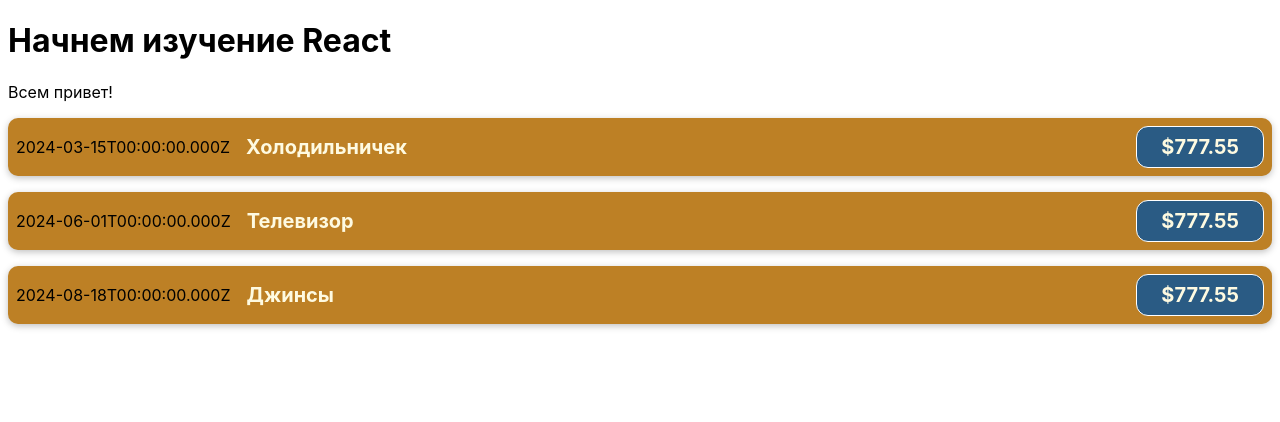
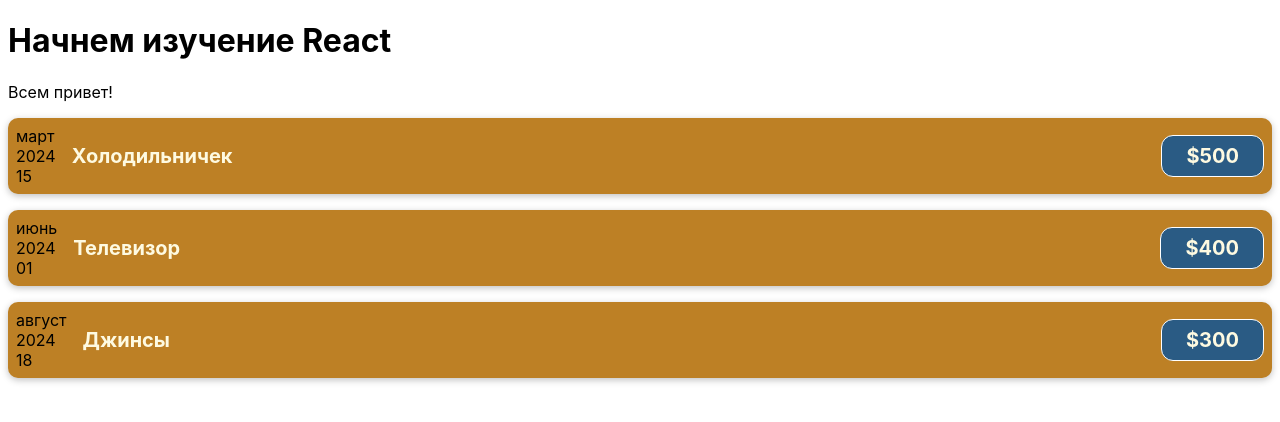
Before and after one commit to veb3sol/react-course-app, a JavaScript app: page / in a window 1280 px wide. Shown: the top 422 px of the page. Built offline with nearby package versions, Linux system fonts and the light colour scheme.

Commit message:
less1_2_15

```diff
--- a/src/App.js
+++ b/src/App.js
@@ -12,17 +12,17 @@
         {
           date: new Date(2024, 2, 15),
           description : 'Холодильничек',
-          amount : 777.55,
+          amount : 500,
         },
         {
           date: new Date(2024, 5, 1),
           description : 'Телевизор',
-          amount : 777.55,
+          amount : 400,
         },
         {
           date: new Date(2024, 7, 18),
           description : 'Джинсы',
-          amount : 777.55,
+          amount : 300,
         },
 
       ]
--- /dev/null
+++ b/src/components/CostDate.js
@@ -0,0 +1,3 @@
+function CostDate(){
+
+}
--- a/src/components/CostItem.js
+++ b/src/components/CostItem.js
@@ -1,8 +1,17 @@
 import './CostItem.css';
 
 function CostItem(props){
+
+    const month = props.date.toLocaleString("ru-RU", {month:"long"})
+    const year = props.date.getFullYear()
+    const day = props.date.toLocaleString("ru-RU", {day:"2-digit"})
+
     return (<div className="cost-item">
-            <div>{props.date.toISOString()}</div>
+            <div>
+                <div>{month}</div>
+                <div>{year}</div>
+                <div>{day}</div>
+            </div>
             <div className='cost-item__description'>
                 <h2>{props.description}</h2>
                 <div className="cost-item__price">${props.amount}</div>
```
